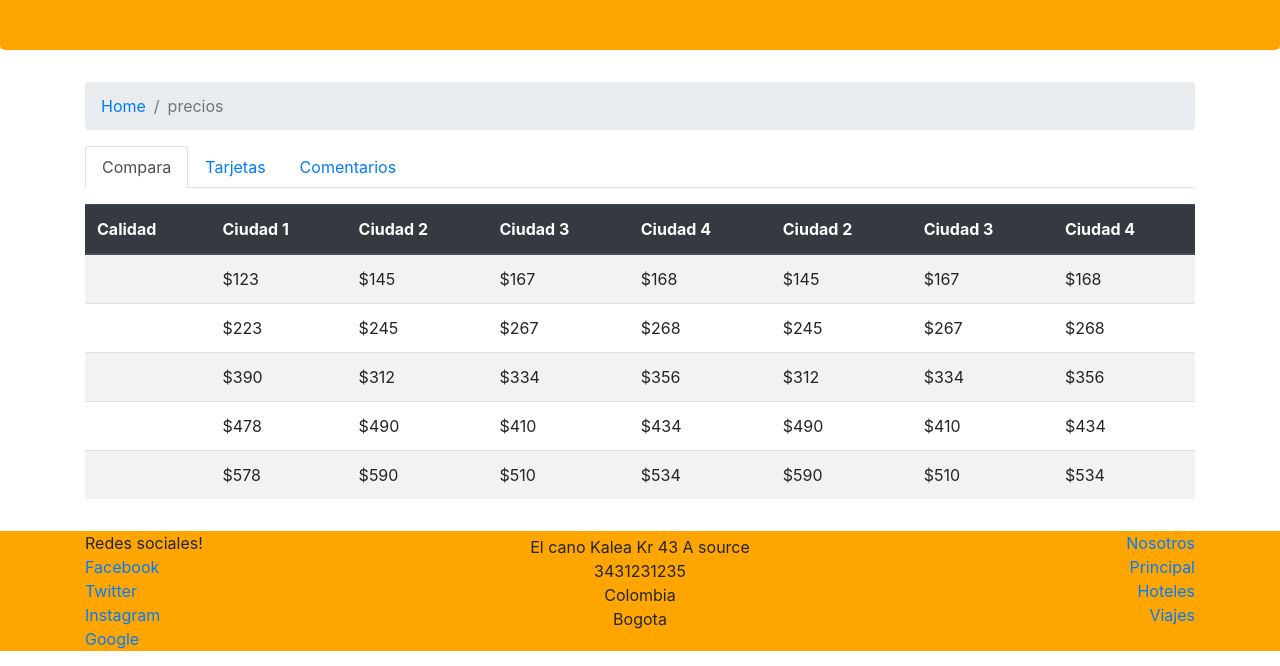
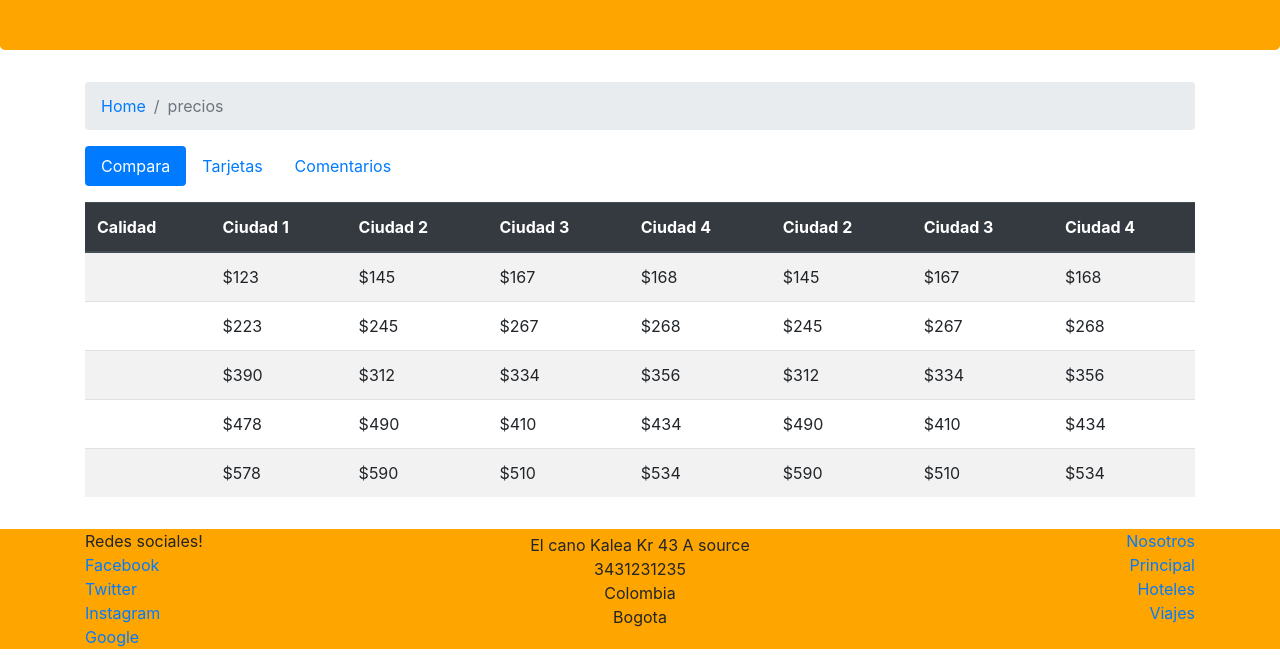
Before and after one commit to sanrinconr/Bootstrap-course, a website: page precios.html in a window 1280 px wide. Shown: the part 134-800 px from the top of the page. Drawn offline with nearby package versions, Linux system fonts and the light colour scheme; a web font is replaced by a local one.

Commit message:
Se cambian tabs por pills

```diff
--- a/precios.html
+++ b/precios.html
@@ -40,15 +40,15 @@
                <li class="breadcrumb-item active" aria-current="page">precios</li>
             </ol>
          </nav>
-         <ul class="nav nav-tabs" id="tabsTabla">
+         <ul class="nav nav-pills" id="tabsTabla">
             <li class="nav-item">
-               <a id="compara-tab" class=" nav-link active" href="#compara" data-toggle="tab" aria-selected="true">Compara</a>
+               <a id="compara-tab" class=" nav-link active" href="#compara" data-toggle="pill" aria-selected="true">Compara</a>
             </li>
             <li class="nav-item">
-               <a id="tarjetas-tab" class=" nav-link" href="#tarjetas" data-toggle="tab">Tarjetas</a>
+               <a id="tarjetas-tab" class=" nav-link" href="#tarjetas" data-toggle="pill">Tarjetas</a>
             </li>
             <li class="nav-item">
-               <a id="comentarios-tab" class=" nav-link" href="#comentarios" data-toggle="tab">Comentarios</a>
+               <a id="comentarios-tab" class=" nav-link" href="#comentarios" data-toggle="pill">Comentarios</a>
             </li>
          </ul>
          <div class="tab-content">
```
